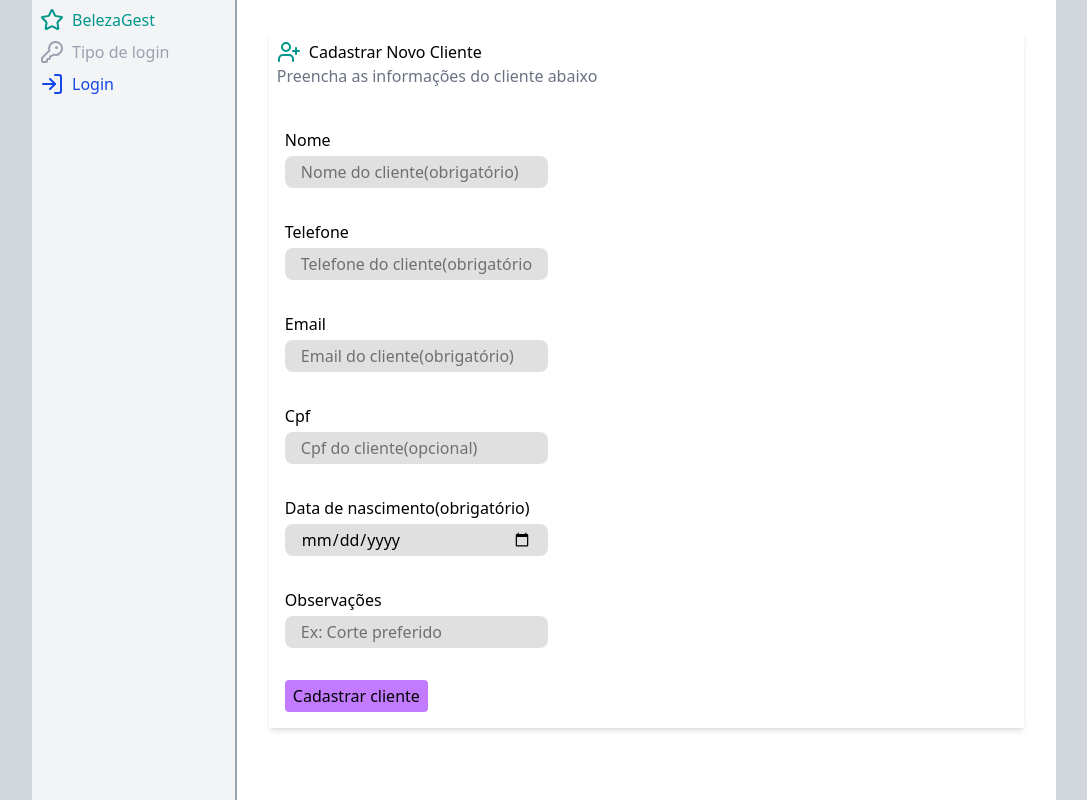
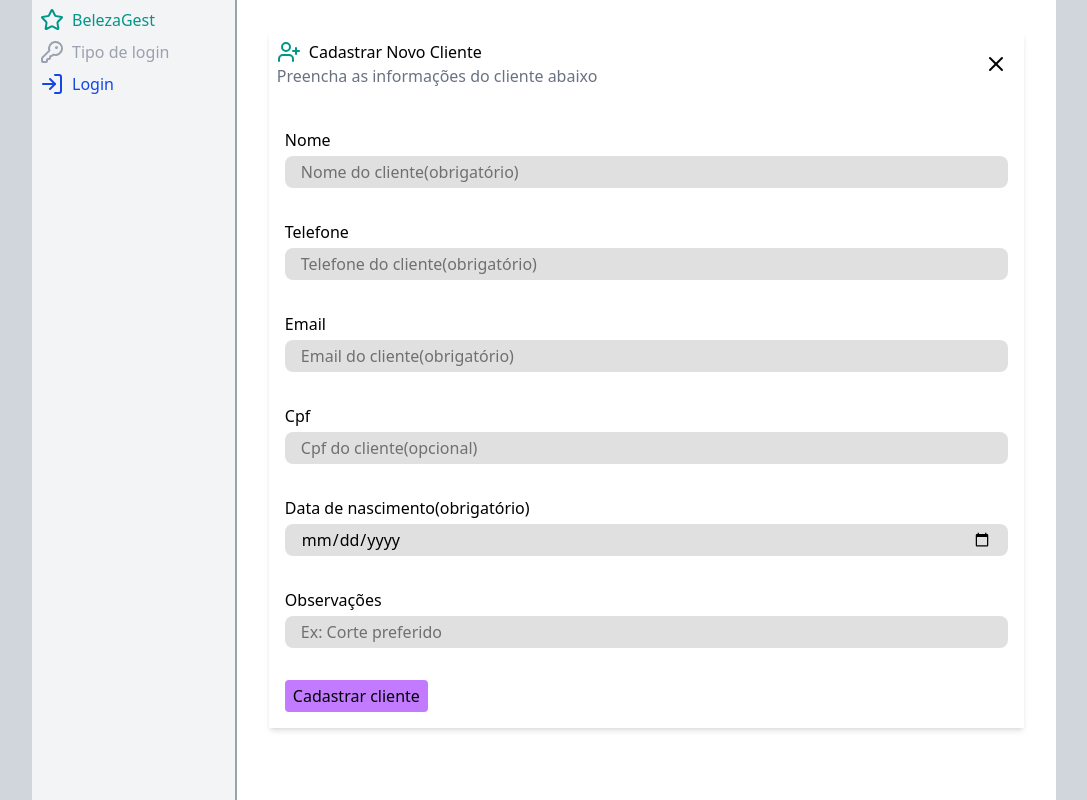
Before and after one commit to GuilhermeCasarim/estagio_unifil, a React (Vite) app in the folder front/: page /clientes in a window 1280 px wide. Shown: the whole page, without its empty margins (96-1183 px from the left). Built offline with nearby package versions, Linux system fonts and the light colour scheme; no server answers.

Commit message:
close Ok; validar forms se der

```diff
--- a/front/src/pages/ClienteEdit.jsx
+++ b/front/src/pages/ClienteEdit.jsx
@@ -4,7 +4,7 @@ import validator from 'validator'
 import axios from 'axios'
 import { useNavigate, useParams } from 'react-router-dom'
 import { useEffect } from 'react'
-import { SquarePen } from 'lucide-react'
+import { SquarePen, X } from 'lucide-react'
 import { toast } from 'react-toastify';
 //edicao/form clientes edit
 
@@ -43,10 +43,15 @@ export const ClienteEdit = () => {
     }
 
     return (
-        <div className='form-edit flex flex-col items-start gap-8 shadow-md p-2'>
-            <div className="header">
+        <div className='form-edit flex flex-col gap-8 shadow-md p-2'>
+            <div className="header flex justify-between">
+                <div className="text">
                     <h1 className='flex gap-2'> <SquarePen className='text-teal-600' /> Editar Cliente</h1>
                     <p className='text-gray-500'>Edite as informações do cliente abaixo</p>
+                </div>
+                <button className='cursor-pointer hover:bg-gray-200 rounded-full px-2 py-1 transition duration-300' onClick={() => navigate('/clientes/lista')}>
+                    <X />
+                </button>
             </div>
             <form onSubmit={handleSubmit(onSubmit, onInvalid)} className='flex flex-col space-y-8 p-2'>
                 <div className="nome space-x-4">
--- a/front/src/pages/Clientes.jsx
+++ b/front/src/pages/Clientes.jsx
@@ -3,8 +3,9 @@ import { useForm } from 'react-hook-form'
 import validator from 'validator'
 import axios from 'axios'
 import { useNavigate } from 'react-router-dom'
-import { UserPlus } from 'lucide-react'
+import { UserPlus, X } from 'lucide-react'
 import { toast } from 'react-toastify';
+
 
 //cadastro/form clientes
 
@@ -32,11 +33,16 @@ export const Clientes = () => {
     }
 
     return (
-        <div className='form-cadastro flex flex-col items-start gap-8 shadow-md p-2'>
+        <div className='form-cadastro flex flex-col gap-8 shadow-md p-2'>
             {/* <ToastContainer/> */}
-            <div className="header">
-                <h1 className='flex gap-2'> <UserPlus className='text-teal-600' /> Cadastrar Novo Cliente</h1>
-                <p className='text-gray-500'>Preencha as informações do cliente abaixo</p>
+            <div className="header flex justify-between">
+                <div className="text">
+                    <h1 className='flex gap-2'> <UserPlus className='text-teal-600' /> Cadastrar Novo Cliente</h1>
+                    <p className='text-gray-500'>Preencha as informações do cliente abaixo</p>
+                </div>
+                <button className='cursor-pointer hover:bg-gray-200 rounded-full px-2 py-1 transition duration-300' onClick={() => navigate('/clientes/lista')}>
+                    <X />
+                </button>
             </div>
             <form onSubmit={handleSubmit(onSubmit, onInvalid)} className='flex flex-col space-y-8 p-2'>
                 <div className="c_nome space-x-4 flex">
```
Lines whose indentation alone changed are shown as unchanged.
